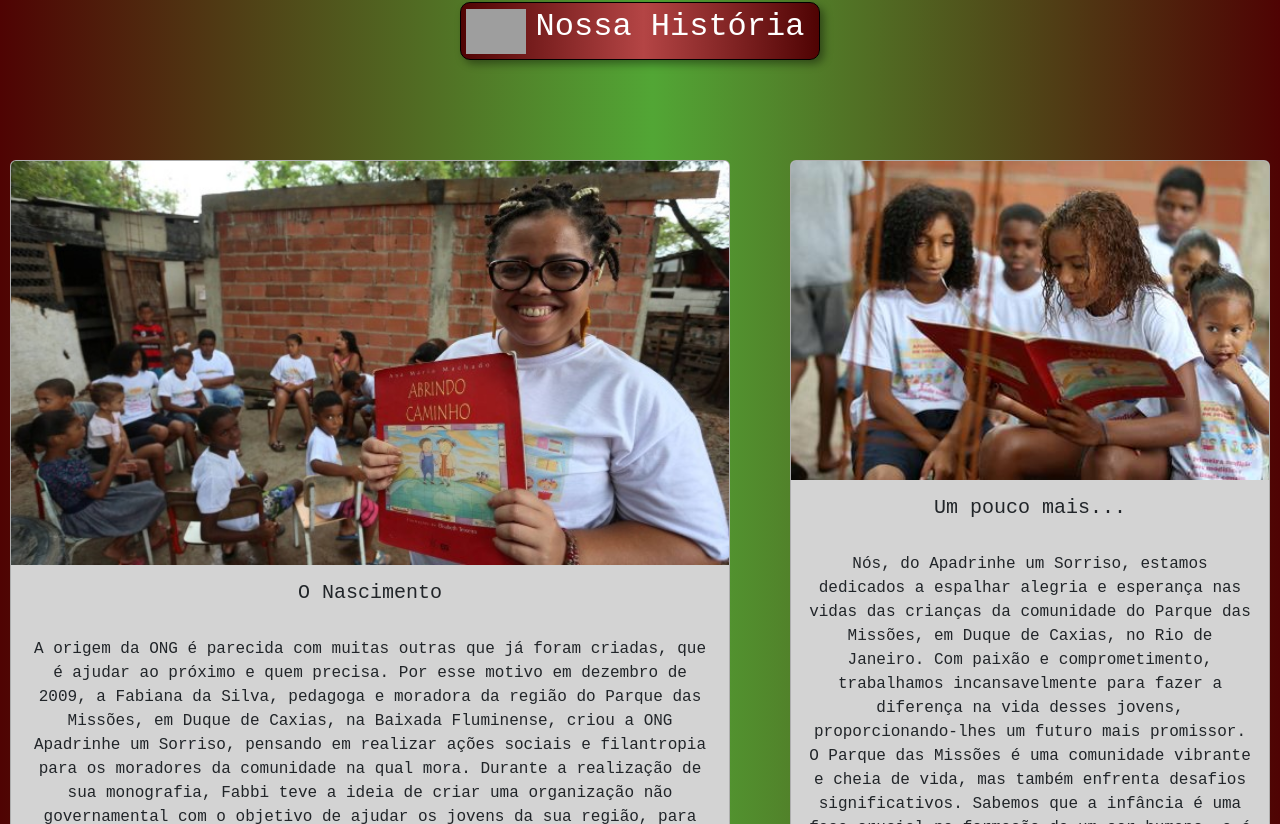
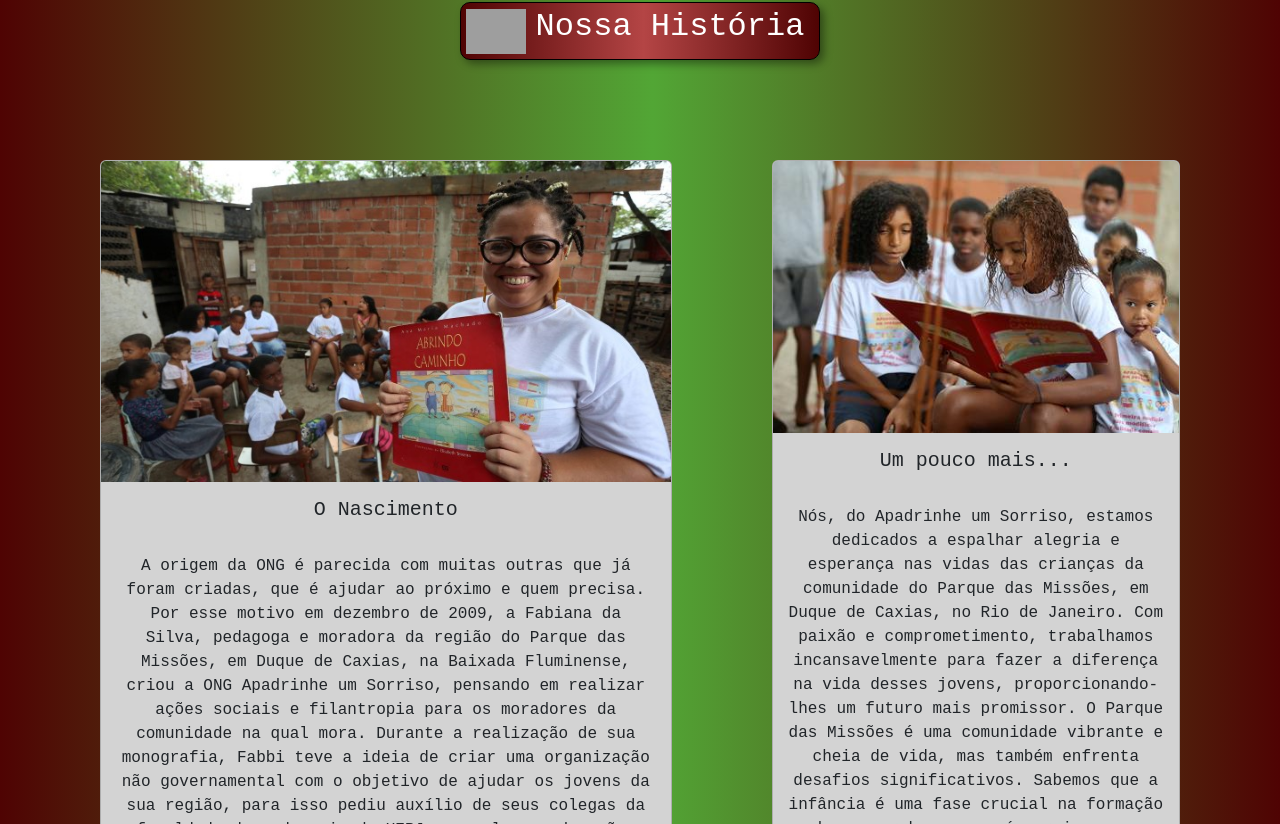
Before and after one commit to carloshtbraga/Apadrinhe, a React (Vite) app: page / in a window 1280 px wide. Shown: the part 1456-2280 px from the top of the page. Built offline with nearby package versions, Linux system fonts and the light colour scheme; grey boxes are pictures that could not be loaded.

Commit message:
:sparkles: Melhoria nas fotos

```diff
--- a/src/styles/Fotos.css
+++ b/src/styles/Fotos.css
@@ -1,17 +1,17 @@
 .card-foto {
-  width: 60%;
+  width: 70%;
   margin-top: 100px;
-  margin-left: 10px;
-  margin-right: 50px;
-  margin-bottom: 50px;
+  margin-left: 100px;
+  margin-right: 100px;
   background-color: lightgray;
+  margin-bottom: 100px;
 }
 .card-foto2 {
-    width: 40%;
-    margin-left: 10px;
+    width: 50%;
+    margin-right: 100px;
+    margin-bottom: 100px;
     margin-top: 100px;
-    margin-right: 10px;
-    margin-bottom: 50px;
+
     background-color: lightgray;
   }
   .card-foto3 {
--- a/src/styles/Header.css
+++ b/src/styles/Header.css
@@ -52,9 +52,6 @@
     animation: tremor 0.3s infinite;
   }
 
-  .h3header{
-    color: white;
-  }
 
 
   @media screen and (max-width: 1000px) {
```
